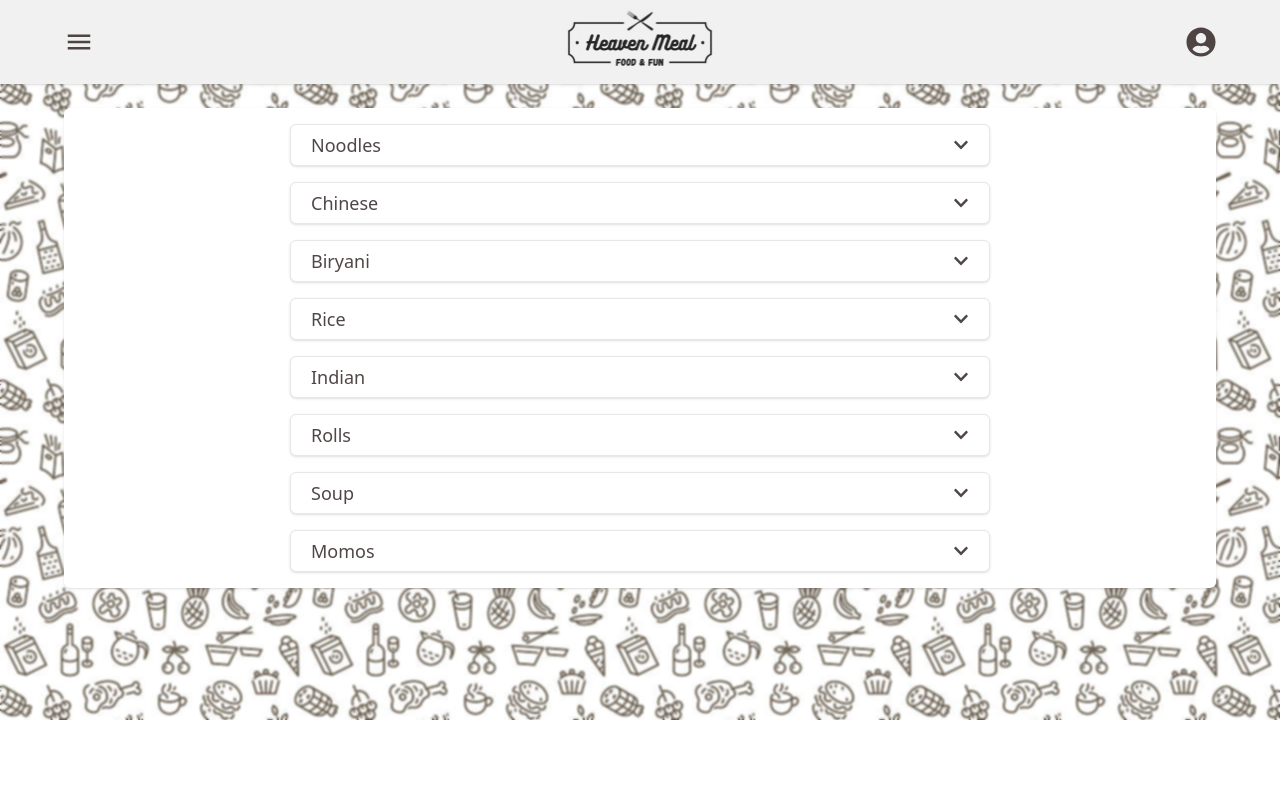
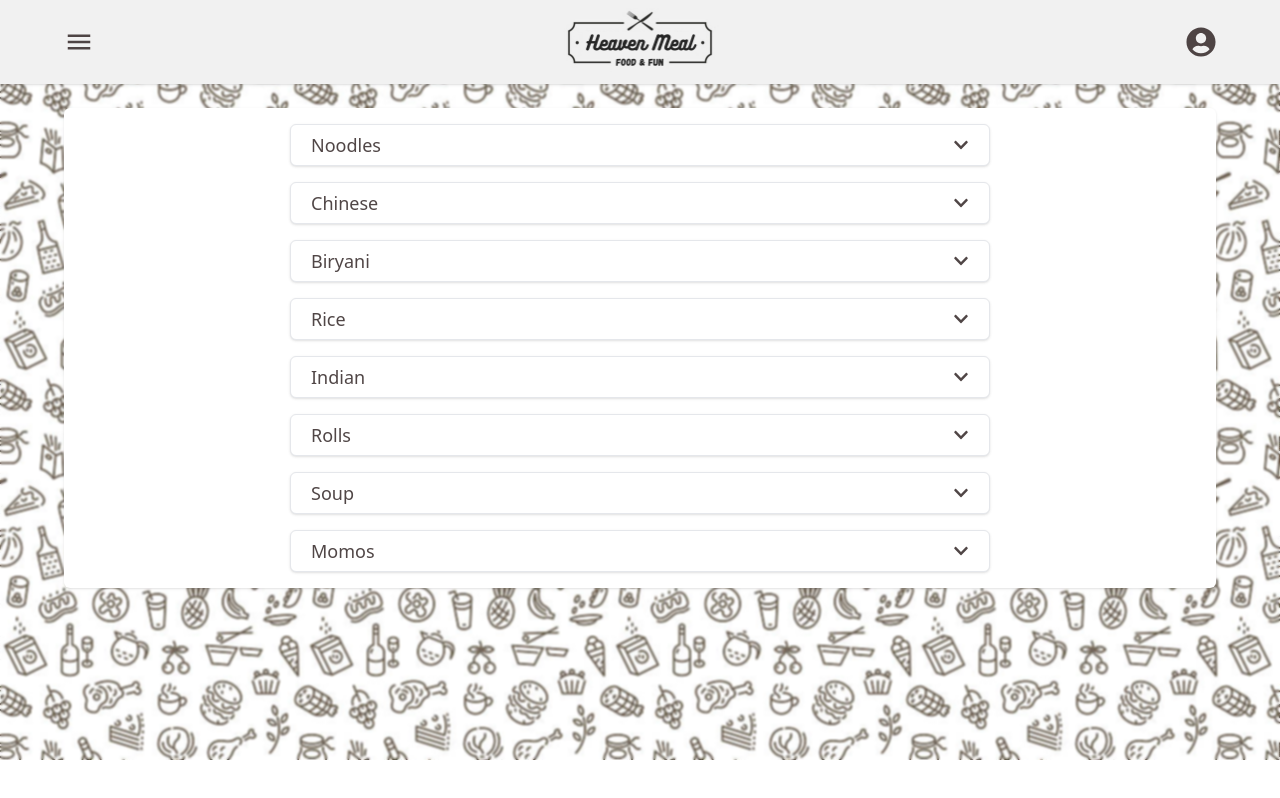
Before and after one commit to Vineet-0/Food-Menue, a React (Vite) app in the folder frontend/: page / in a window 1280 px wide. Built offline with nearby package versions, Linux system fonts and the light colour scheme; a small style sheet from the web is missing.

Commit message:
First Commit

```diff
--- a/frontend/src/user.jsx
+++ b/frontend/src/user.jsx
@@ -26,8 +26,8 @@ function App() {
       };
 
     return (
-        <div className="w-full h-auto min-h-[90vh] no-scrollbar bg-hero">
-            <div className="w-full min-h-[90vh] backdrop-filter backdrop-blur-[1px]">
+        <div className="w-full h-auto min-h-[95vh] no-scrollbar bg-hero">
+            <div className="w-full min-h-[95vh] backdrop-filter backdrop-blur-[1px]">
                 {/* Navbar */}
                 <div className="flex flex-col w-full ">
                 {/* <div className="z-1 fixed flex flex-col w-full"> */}
```
